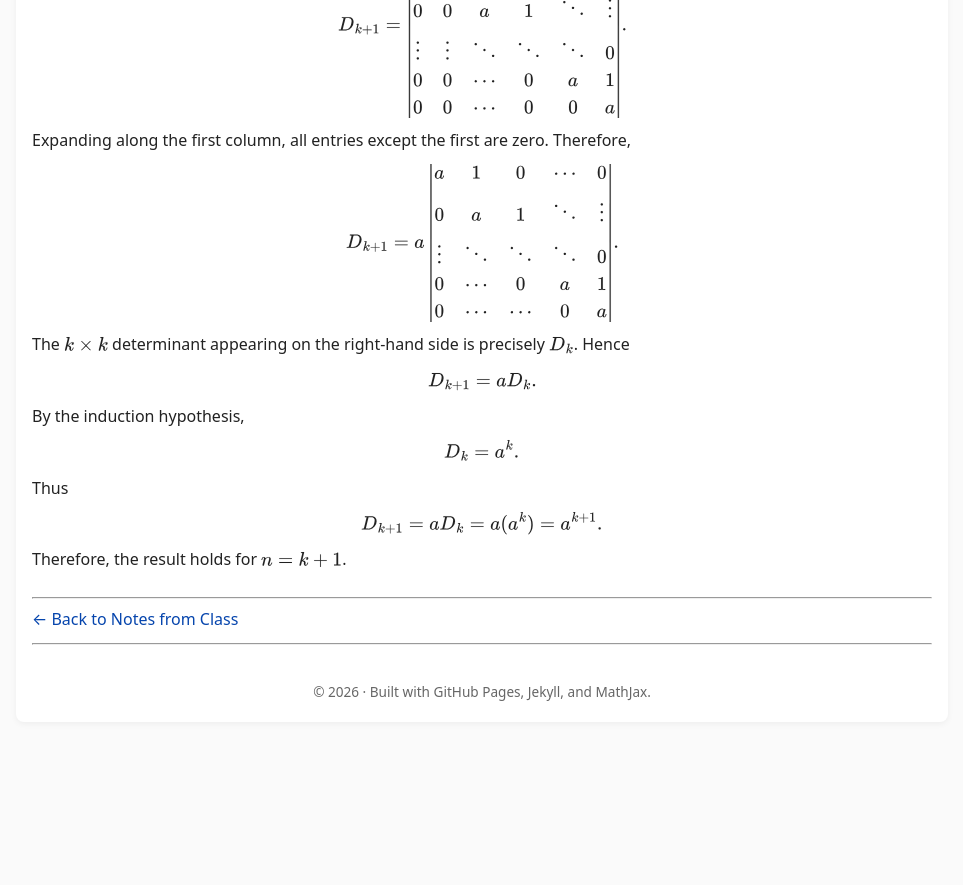
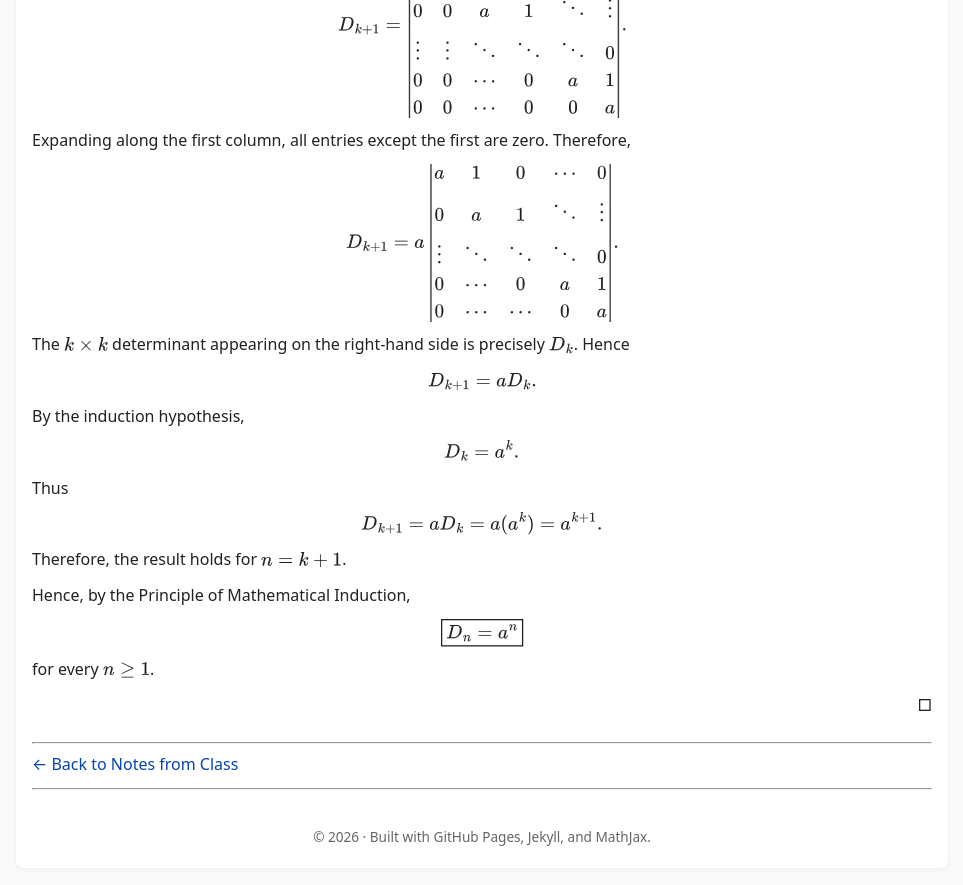
Before and after one commit to SaleemKamaludin/SaleemKamaludin.github.io, a Jekyll site: the page built from courses/math-2276/notes-from-class/lecture-2/index.md, in a window 1280 px wide and 900 px high, scrolled down 5096 px. Shown: the top 885 px of the window, without its empty margins (158-1121 px from the left). Built offline with Jekyll 4.4.1, drawn with Linux system fonts in a browser that asks for light colours; before the commit the page ends 5850 px from its top, so only the background shows below that.

Commit message:
Complete induction proof in Lecture 2

```diff
--- a/courses/math-2276/notes-from-class/lecture-2/index.md
+++ b/courses/math-2276/notes-from-class/lecture-2/index.md
@@ -669,6 +669,20 @@ b & 1 & 0 & 0 & \cdots & 0\\
   <p>
     Therefore, the result holds for \(n=k+1\).
   </p>
+  <p>
+    Hence, by the Principle of Mathematical Induction,
+  </p>
+
+  \[
+  \boxed{D_n=a^n}
+  \]
+
+  <p>
+    for every \(n\geq 1\).
+  </p>
+
+  <div style="text-align: right;">&#9633;</div>
+
 
 
 
```
